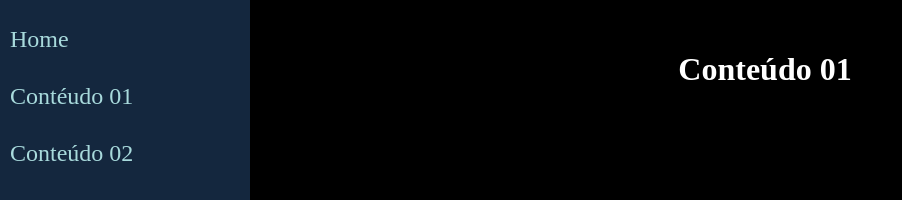
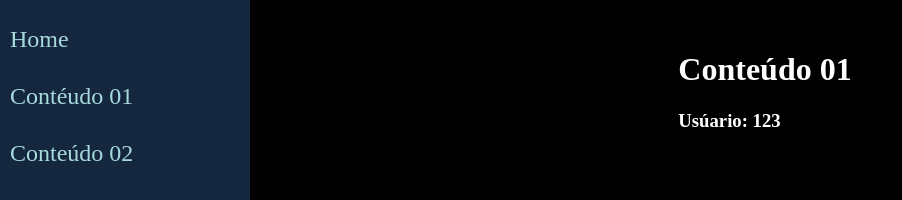
Before and after one commit to fernandasacolietec/react03-navegacao, a React (Create React App) app in the folder navegacao/: page /conteudo01/123 in a window 1280 px wide. Shown: the top 200 px of the page, without its empty margins (0-902 px from the left). Built offline with nearby package versions, Linux system fonts and the light colour scheme.

Commit message:
commit final

```diff
--- a/navegacao/src/components/layout/Content.jsx
+++ b/navegacao/src/components/layout/Content.jsx
@@ -14,12 +14,10 @@ const Content = props => (
                <Home />
            </Route>
 
-           <Route path="/conteudo01">
+           <Route path="/conteudo01/:usuario">
 
                <Conteudo01 />
                </Route>
-
-
                <Route path="/conteudo02">
                    <Conteudo02 />
                </Route>
--- a/navegacao/src/components/layout/Menu.jsx
+++ b/navegacao/src/components/layout/Menu.jsx
@@ -10,7 +10,7 @@ const Menu = props => (
             <Link to="/"> Home </Link>
             </li>
             <li>
-            <Link to="/conteudo01"> Contéudo 01 </Link>
+            <Link to="/conteudo01/123"> Contéudo 01 </Link>
             </li>
             <li>
             <Link to="/conteudo02"> Conteúdo 02 </Link>
--- a/navegacao/src/views/contents/Conteudo01.jsx
+++ b/navegacao/src/views/contents/Conteudo01.jsx
@@ -1,9 +1,14 @@
 import React from "react"
-
-const Conteudo01 = props => (
+import { useParams} from 'react-router-dom'
+const Conteudo01 = props => {
+    const { usuario } = useParams()
+    return (
     <div>
         <h1>Conteúdo 01</h1>
+        <h3>Usúario: { usuario }</h3>
     </div>
-)
+    )
+}
+
 
 export default Conteudo01
```
